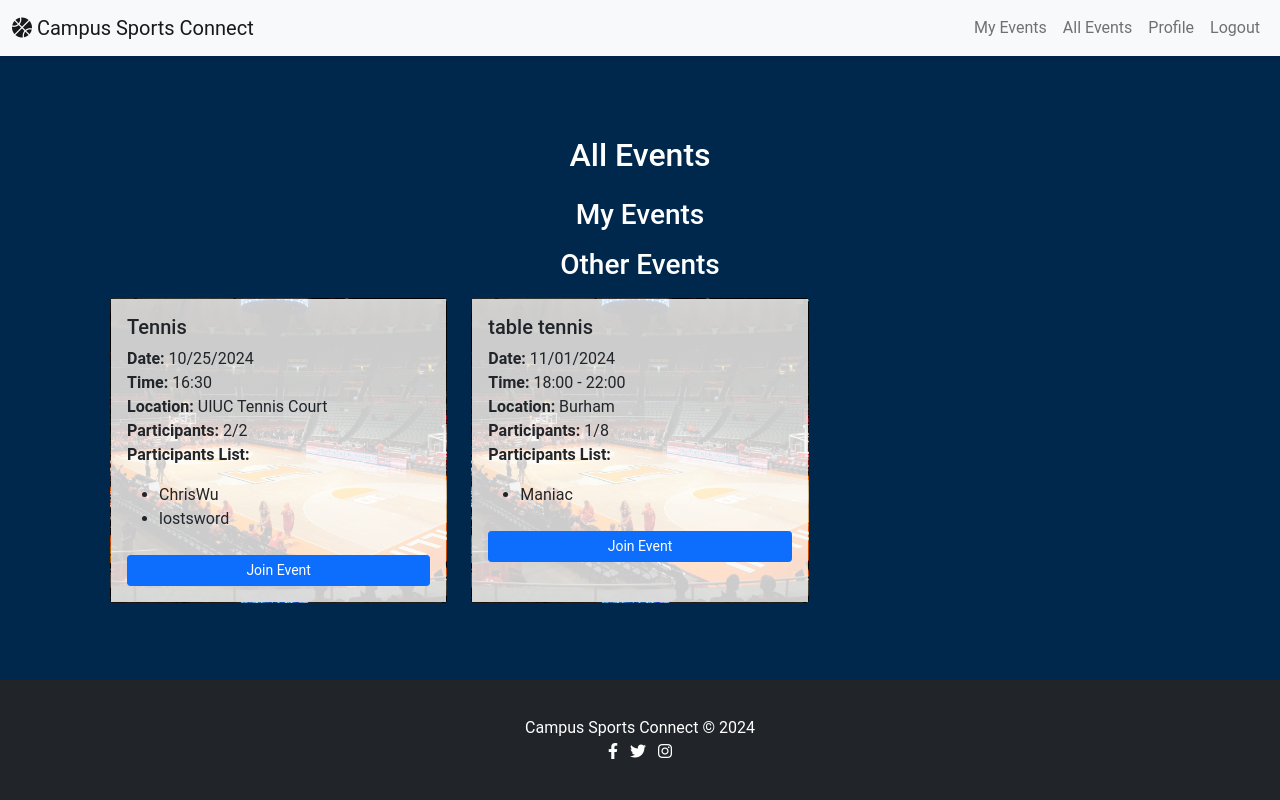
After one commit to YueminYu/campus-sport-connect, a Flask app: page /view_all_events in a window 1280 px wide. The commit adds this page. Run offline with Flask 3, Linux system fonts and the light colour scheme; a user stored in the database is signed in.

Commit message:
make events shared by users

```diff
--- a/app/models.py
+++ b/app/models.py
@@ -46,3 +46,7 @@ class Event(db.Model):
 
     # Relationship to link Event with participants
     participants = db.relationship('User', secondary=participants, back_populates='joined_events')
+
+    @property
+    def current_participants_count(self):
+        return len(self.participants)
--- a/app/routes.py
+++ b/app/routes.py
@@ -15,19 +15,14 @@ main_routes = Blueprint('main_routes', __name__)
 
 @main_routes.route('/')
 def home():
-    # Fetch all events from the database
-    events = Event.query.all() if current_user.is_authenticated else []
-    return render_template('home.html', events=events)
+    return render_template('home.html')
 
 
 @main_routes.route('/join_event/<int:event_id>', methods=['POST'])
 @login_required
 def join_event(event_id):
     event = Event.query.get_or_404(event_id)
-
-    # Ensure the user is not joining their own event
     if event.user_id != current_user.id:
-        # Add the user to the event's participants
         if current_user not in event.participants:
             event.participants.append(current_user)
             db.session.commit()
@@ -36,10 +31,7 @@ def join_event(event_id):
             flash("You are already part of this event!", "info")
     else:
         flash("You cannot join your own event.", "warning")
-
-    return redirect(url_for('main_routes.home'))
-
-
+    return redirect(url_for('main_routes.view_all_events'))
 
 
 @main_routes.route('/register', methods=['GET', 'POST'])
@@ -71,11 +63,10 @@ def login():
         if user and bcrypt.check_password_hash(user.password, form.password.data):
             login_user(user)
             flash('Logged in successfully!', 'success')
-            return redirect(url_for('main_routes.home'))  # Redirect to home
+            return redirect(url_for('main_routes.home'))
         flash('Login failed. Please check your email and password.', 'danger')
 
     return render_template('login.html', form=form)
-
 
 
 @main_routes.route('/logout')
@@ -101,7 +92,7 @@ def create_event():
         db.session.add(event)
         db.session.commit()
         flash('Your event has been created!', 'success')
-        return redirect(url_for('main_routes.view_events'))
+        return redirect(url_for('main_routes.view_all_events'))
 
     return render_template('create_event.html', form=form)
 
@@ -147,10 +138,18 @@ def edit_profile():
     return render_template('edit_profile.html', form=form)
 
 
-@main_routes.route('/view_events', methods=['GET'])
-def view_events():
+@main_routes.route('/view_my_events', methods=['GET'])
+@login_required
+def view_my_events():
     events = Event.query.filter_by(user_id=current_user.id).all()
-    return render_template('view_events.html', events=events)
+    return render_template('view_my_events.html', events=events)
+
+
+@main_routes.route('/view_all_events', methods=['GET'])
+@login_required
+def view_all_events():
+    events = Event.query.all()
+    return render_template('view_all_events.html', events=events)
 
 
 @main_routes.route('/change_password', methods=['GET', 'POST'])
@@ -177,14 +176,18 @@ def change_password():
 def delete_event(event_id):
     event = Event.query.get_or_404(event_id)
 
-    if event.user_id != current_user.id:
-        flash('You are not authorized to delete this event.', 'danger')
-        return redirect(url_for('main_routes.view_events'))
+    if event.user_id == current_user.id:
+        db.session.delete(event)
+        db.session.commit()
+        flash("Event deleted successfully.", "success")
+    elif current_user in event.participants:
+        event.participants.remove(current_user)
+        db.session.commit()
+        flash("You have left the event.", "success")
+    else:
+        flash("You are not authorized to delete this event.", "danger")
 
-    db.session.delete(event)
-    db.session.commit()
-    flash('Event deleted successfully.', 'success')
-    return redirect(url_for('main_routes.view_events'))
+    return redirect(url_for('main_routes.view_all_events'))
 
 
 @main_routes.route('/edit_event/<int:event_id>', methods=['GET', 'POST'])
@@ -194,7 +197,7 @@ def edit_event(event_id):
 
     if event.user_id != current_user.id:
         flash('You are not authorized to edit this event.', 'danger')
-        return redirect(url_for('main_routes.view_events'))
+        return redirect(url_for('main_routes.view_my_events'))
 
     form = CreateEventForm(obj=event)
 
@@ -207,6 +210,6 @@ def edit_event(event_id):
 
         db.session.commit()
         flash('Event updated successfully!', 'success')
-        return redirect(url_for('main_routes.view_events'))
+        return redirect(url_for('main_routes.view_my_events'))
 
     return render_template('edit_event.html', form=form, event=event)
--- a/app/templates/base.html
+++ b/app/templates/base.html
@@ -29,6 +29,12 @@
             <div class="collapse navbar-collapse" id="navbarNav">
                 <ul class="navbar-nav ms-auto">
                     {% if current_user.is_authenticated %}
+                        <li class="nav-item">
+                            <a class="nav-link" href="{{ url_for('main_routes.view_my_events') }}">My Events</a>
+                        </li>
+                        <li class="nav-item">
+                            <a class="nav-link" href="{{ url_for('main_routes.view_all_events') }}">All Events</a>
+                        </li>
                         <li class="nav-item">
                             <a class="nav-link" href="{{ url_for('main_routes.profile') }}">Profile</a>
                         </li>
--- a/app/templates/profile.html
+++ b/app/templates/profile.html
@@ -19,7 +19,8 @@
 
     <div class="btn-group d-flex justify-content-center mt-3">
         <a href="{{ url_for('main_routes.edit_profile') }}" class="btn btn-warning mx-2">Edit Profile</a>
-        <a href="{{ url_for('main_routes.view_events') }}" class="btn btn-primary mx-2">View My Events</a>
+        <a href="{{ url_for('main_routes.view_my_events') }}" class="btn btn-primary mx-2">View My Events</a>
+        <a href="{{ url_for('main_routes.view_all_events') }}" class="btn btn-secondary mx-2">View All Events</a>
     </div>
 </div>
 {% endblock %}
--- /dev/null
+++ b/app/templates/view_all_events.html
@@ -0,0 +1,77 @@
+<!-- view_all_events.html -->
+{% extends "base.html" %}
+
+{% block title %}View All Events{% endblock %}
+
+{% block content %}
+<div class="container mt-5">
+    <h2 class="text-center text-white mb-4">All Events</h2>
+
+    <!-- My Events Section -->
+    <h3 class="text-center text-white mb-3">My Events</h3>
+    <div class="row">
+        {% for event in events if event.user_id == current_user.id %}
+            <div class="col-md-4 mb-4">
+                <div class="card h-100" style="background-image: url('{{ url_for('static', filename='images/UIUC_court.png') }}'); background-size: cover;">
+                    <div class="card-body" style="background-color: rgba(255, 255, 255, 0.8);">
+                        <h5 class="card-title">{{ event.sport_type }}</h5>
+                        <p class="card-text">
+                            <strong>Date:</strong> {{ event.date }}<br>
+                            <strong>Time:</strong> {{ event.time }}<br>
+                            <strong>Location:</strong> {{ event.location }}<br>
+                            <strong>Participants:</strong> {{ event.current_participants_count }}/{{ event.max_participants }}<br>
+                            <strong>Participants List:</strong>
+                            <ul>
+                                {% for participant in event.participants %}
+                                    <li>{{ participant.username }}</li>
+                                {% endfor %}
+                            </ul>
+                        </p>
+                        <div class="d-flex justify-content-between">
+                            <a href="{{ url_for('main_routes.edit_event', event_id=event.id) }}" class="btn btn-warning btn-sm">Edit</a>
+                            <form method="POST" action="{{ url_for('main_routes.delete_event', event_id=event.id) }}" style="display: inline;">
+                                <button type="submit" class="btn btn-danger btn-sm">Delete</button>
+                            </form>
+                        </div>
+                    </div>
+                </div>
+            </div>
+        {% endfor %}
+    </div>
+
+    <!-- Other Users' Events Section -->
+    <h3 class="text-center text-white mb-3">Other Events</h3>
+    <div class="row">
+        {% for event in events if event.user_id != current_user.id %}
+            <div class="col-md-4 mb-4">
+                <div class="card h-100" style="background-image: url('{{ url_for('static', filename='images/UIUC_court.png') }}'); background-size: cover;">
+                    <div class="card-body" style="background-color: rgba(255, 255, 255, 0.8);">
+                        <h5 class="card-title">{{ event.sport_type }}</h5>
+                        <p class="card-text">
+                            <strong>Date:</strong> {{ event.date }}<br>
+                            <strong>Time:</strong> {{ event.time }}<br>
+                            <strong>Location:</strong> {{ event.location }}<br>
+                            <strong>Participants:</strong> {{ event.current_participants_count }}/{{ event.max_participants }}<br>
+                            <strong>Participants List:</strong>
+                            <ul>
+                                {% for participant in event.participants %}
+                                    <li>{{ participant.username }}</li>
+                                {% endfor %}
+                            </ul>
+                        </p>
+                        {% if current_user in event.participants %}
+                            <form method="POST" action="{{ url_for('main_routes.delete_event', event_id=event.id) }}" style="display: inline;">
+                                <button type="submit" class="btn btn-danger btn-sm w-100 mt-2">Leave Event</button>
+                            </form>
+                        {% else %}
+                            <form method="POST" action="{{ url_for('main_routes.join_event', event_id=event.id) }}" style="display: inline;">
+                                <button type="submit" class="btn btn-primary btn-sm w-100 mt-2">Join Event</button>
+                            </form>
+                        {% endif %}
+                    </div>
+                </div>
+            </div>
+        {% endfor %}
+    </div>
+</div>
+{% endblock %}
```
Also changed, not shown: app/templates/home.html (+4 -59 lines), app/templates/view_events.html (deleted, +0 -49 lines), app/templates/view_my_events.html (added, +45 -0 lines), instance/site.db.
